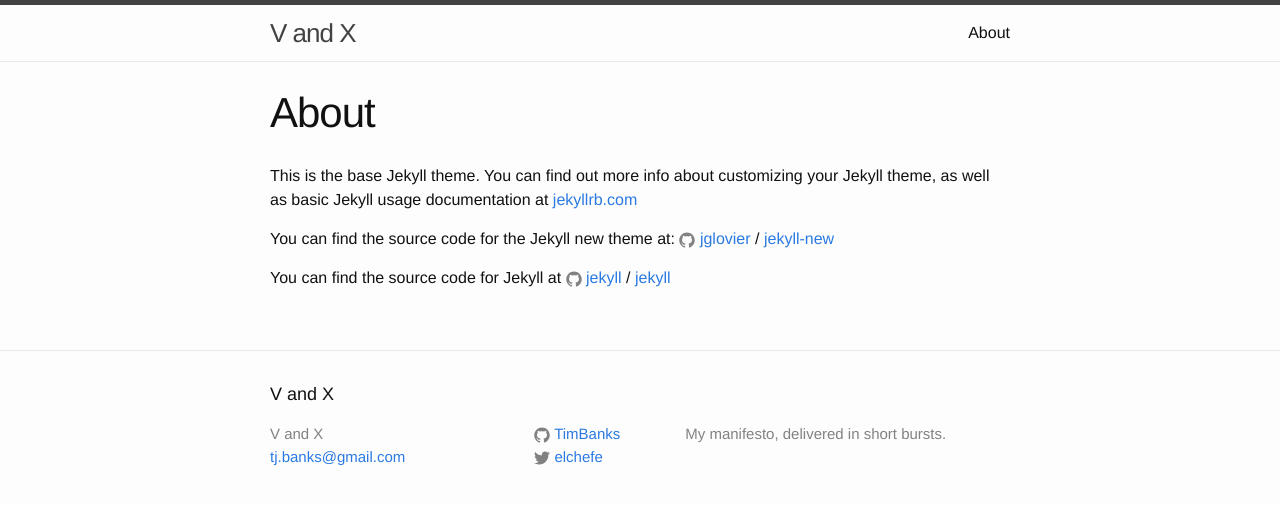
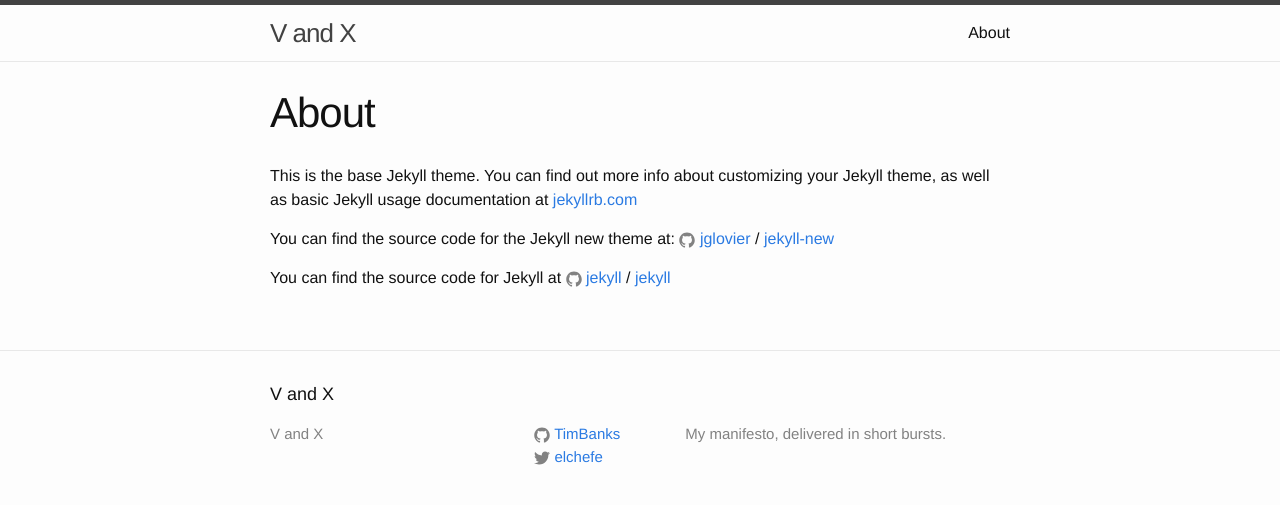
Before and after one commit to TimBanks/blog, a Jekyll site: the page built from about.md, in a window 1280 px wide. Shown: the top 505 px of the page. Built offline with Jekyll 4.4.1, drawn with Linux system fonts in a browser that asks for light colours.

Commit message:
removed email address

```diff
--- a/_config.yml
+++ b/_config.yml
@@ -7,7 +7,6 @@
 
 # Site settings
 title: V and X
-email: tj.banks@gmail.com
 description: > # this means to ignore newlines until "baseurl:"
  My manifesto, delivered in short bursts.
 baseurl: "" # the subpath of your site, e.g. /blog
```
